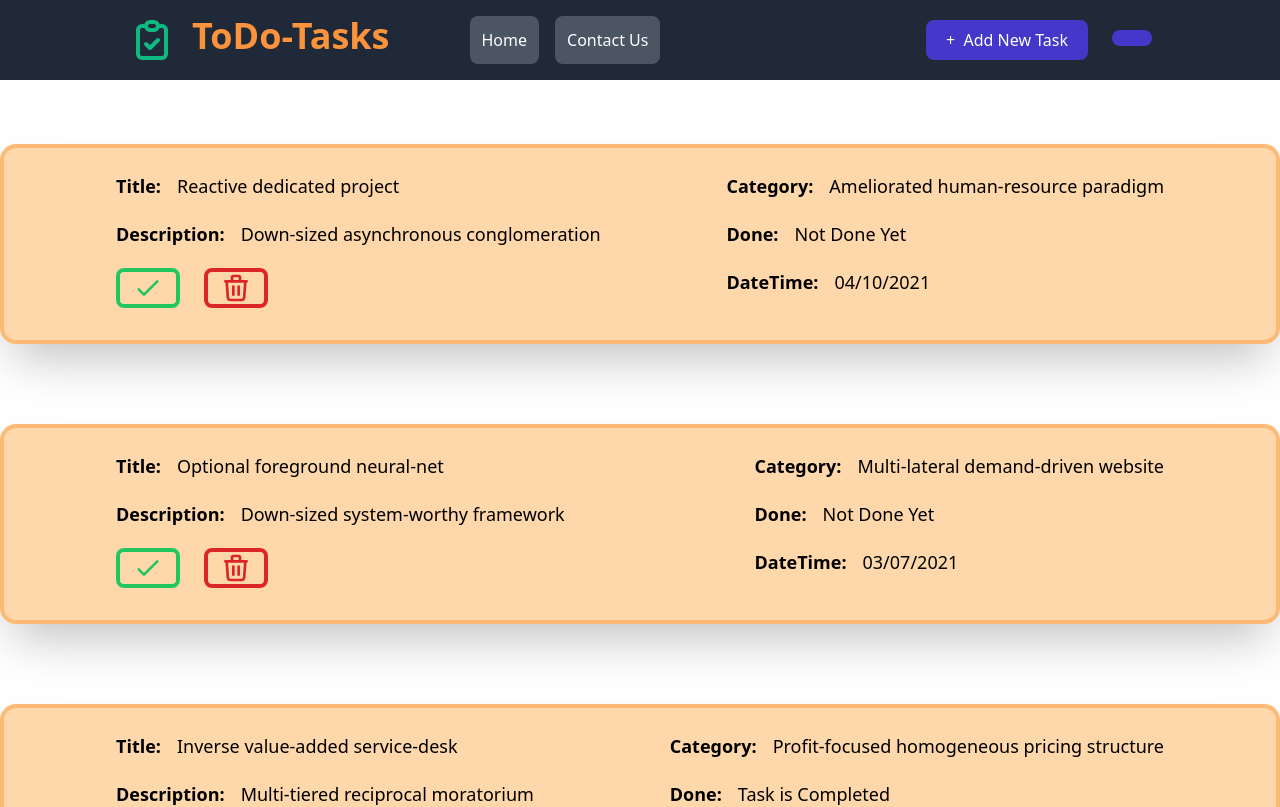
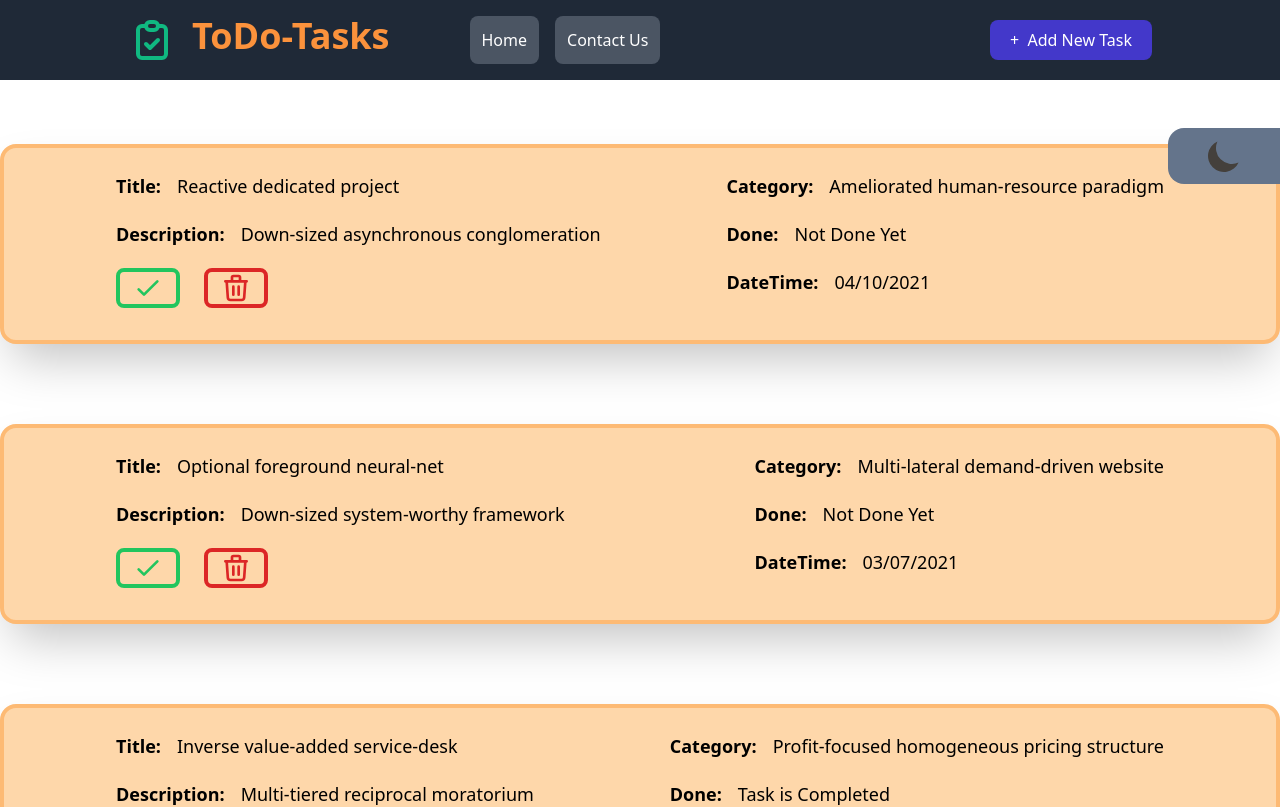
Before and after one commit to Kavish11402/React_Todo_Application, a React (Create React App) app: page / in a window 1280 px wide. Shown: the top 807 px of the page. Built offline with nearby package versions, Linux system fonts and the light colour scheme.

Commit message:
Dark Mode Added

```diff
--- a/src/App.js
+++ b/src/App.js
@@ -1,6 +1,47 @@
 import NavBar from "./Components/Navigation Bar/Nav Bar";
 import Todolist from "./Components/Todolist";
+import {useState} from "react";
 export default function App() {
+
+
+
+    const day = <svg xmlns="http://www.w3.org/2000/svg" className="h-10 w-10 shadow-blue-200" viewBox="0 0 20 20" fill="currentColor">
+        <path fill-rule="evenodd" d="M10 2a1 1 0 011 1v1a1 1 0 11-2 0V3a1 1 0 011-1zm4 8a4 4 0 11-8 0 4 4 0 018 0zm-.464 4.95l.707.707a1 1 0 001.414-1.414l-.707-.707a1 1 0 00-1.414 1.414zm2.12-10.607a1 1 0 010 1.414l-.706.707a1 1 0 11-1.414-1.414l.707-.707a1 1 0 011.414 0zM17 11a1 1 0 100-2h-1a1 1 0 100 2h1zm-7 4a1 1 0 011 1v1a1 1 0 11-2 0v-1a1 1 0 011-1zM5.05 6.464A1 1 0 106.465 5.05l-.708-.707a1 1 0 00-1.414 1.414l.707.707zm1.414 8.486l-.707.707a1 1 0 01-1.414-1.414l.707-.707a1 1 0 011.414 1.414zM4 11a1 1 0 100-2H3a1 1 0 000 2h1z"
+            clip-rule="evenodd" />
+    </svg>
+
+    const night = <svg xmlns="http://www.w3.org/2000/svg" className="h-10 w-10" viewBox="0 0 20 20" fill="currentColor">
+        <path d="M17.293 13.293A8 8 0 016.707 2.707a8.001 8.001 0 1010.586 10.586z" />
+    </svg>
+
+
+    const [todoTheme,setTodoTheme] = useState("max-w-9xl flex justify-between bg-orange-200 shadow-2xl mt-12 mb-20 mx-auto px-28 py-6 rounded-2xl border-solid border-4 border-orange-300")
+
+
+    const [btnText,setBtnText] =useState(night)
+    const [btnIcon,setBtnIcon] = useState("text-stone-700 transition ease-in-out mx-auto")
+    const [dayNight,setDayNight] = useState("flex items-center z-50 rounded-tl-2xl rounded-bl-2xl fixed top-32 right-0 bg-slate-500  h-14 w-28")
+    const [Theme,setTheme] =useState("absolute top-0 left-0 right-0 bg-white")
+
+    const toggle = ()=>{
+        if(Theme==="absolute top-0 left-0 right-0 bg-gray-600")
+        {
+            setTheme("absolute top-0 left-0 right-0 bg-white")
+            setBtnText(night)
+            setBtnIcon("text-stone-700 transition ease-in-out mx-auto")
+            setDayNight("flex items-center z-50 rounded-tl-2xl rounded-bl-2xl fixed top-32 right-0 bg-slate-500  h-14 w-28")
+
+            setTodoTheme("max-w-9xl flex justify-between bg-orange-200 shadow-2xl mt-12 mb-20 mx-auto px-28 py-6 rounded-2xl border-solid border-4 border-orange-300")
+        }
+        else {
+            setTheme("absolute top-0 left-0 right-0 bg-gray-600")
+            setDayNight("flex items-center z-50 rounded-tl-2xl rounded-bl-2xl fixed top-32 right-0 bg-white  h-14 w-28")
+            setBtnIcon("text-yellow-400 transition ease-in-out mx-auto")
+            setBtnText(day)
+            setTodoTheme("text-white max-w-9xl flex justify-between bg-gray-900 shadow-2xl shadow-blue-200 mt-12 mb-20 mx-auto px-28 py-6 rounded-2xl border-solid border-4 border-white")
+        }
+    }
+
 
     const todos=
         [
@@ -85,11 +126,18 @@ export default function App() {
                 "date": "25/01/2022"
             }
         ]
+
     return (
-        <div>
-            <NavBar/>
-            <div className="mt-36"> <Todolist todos={todos} /> </div>
+        <div className="relative">
+            <div className={Theme}>
+                <div className={dayNight}>
+                    <button onClick={toggle} className={btnIcon} >
+                        {btnText}
+                    </button>
+                </div>
+                <NavBar/>
+                <div className="mt-36"> <Todolist todos={todos} todoTheme={todoTheme} /> </div>
+            </div>
         </div>
-
     )
 }
--- a/src/Components/Model/Todo.js
+++ b/src/Components/Model/Todo.js
@@ -5,19 +5,11 @@ import Category from "../List Components/Category";
 import Done from "../List Components/Done";
 import Date from "../List Components/Date";
 
-export default function Todo({todo})
+export default function Todo({todo,todoTheme})
 {
     return(
 
-        <div className="max-w-9xl
-                        flex justify-between
-                        bg-orange-200
-                        shadow-2xl
-                        mt-12 mb-20 mx-auto
-                        px-28
-                        py-6
-                        rounded-2xl
-                        border-solid border-4 border-orange-300">
+        <div className={todoTheme}>
 
 
 
--- a/src/Components/Navigation Bar/Day Night Mode/DayNight.js
+++ /dev/null
@@ -1,29 +0,0 @@
-export default function DayNight()
-{
-    let flag = 1;
-    let d;
-  return(
-    <div>
-        <button className={"text-md bg-indigo-700 px-5 py-2 rounded-lg transition ease-in-out hover:bg-indigo-500 ml-6"} onClick={()=>{
-            if (flag===1)
-            {
-                d = <svg xmlns="http://www.w3.org/2000/svg" className="h-5 w-5" viewBox="0 0 20 20" fill="currentColor">
-                    <path fill-rule="evenodd"
-                          d="M10 2a1 1 0 011 1v1a1 1 0 11-2 0V3a1 1 0 011-1zm4 8a4 4 0 11-8 0 4 4 0 018 0zm-.464 4.95l.707.707a1 1 0 001.414-1.414l-.707-.707a1 1 0 00-1.414 1.414zm2.12-10.607a1 1 0 010 1.414l-.706.707a1 1 0 11-1.414-1.414l.707-.707a1 1 0 011.414 0zM17 11a1 1 0 100-2h-1a1 1 0 100 2h1zm-7 4a1 1 0 011 1v1a1 1 0 11-2 0v-1a1 1 0 011-1zM5.05 6.464A1 1 0 106.465 5.05l-.708-.707a1 1 0 00-1.414 1.414l.707.707zm1.414 8.486l-.707.707a1 1 0 01-1.414-1.414l.707-.707a1 1 0 011.414 1.414zM4 11a1 1 0 100-2H3a1 1 0 000 2h1z"
-                          clip-rule="evenodd"/>
-                </svg>
-                flag=0;
-            }
-            else
-            {
-                d= <svg xmlns="http://www.w3.org/2000/svg" className="h-5 w-5" viewBox="0 0 20 20" fill="currentColor">
-                    <path d="M17.293 13.293A8 8 0 016.707 2.707a8.001 8.001 0 1010.586 10.586z"/>
-                </svg>
-                flag=1;
-            }
-        }}>
-            <div>{d}</div>
-        </button>
-    </div>
-  );
-}
--- a/src/Components/Navigation Bar/Nav Bar.js
+++ b/src/Components/Navigation Bar/Nav Bar.js
@@ -1,4 +1,3 @@
-import DayNight from "./Day Night Mode/DayNight";
 
 export default function NavBar()
 {
@@ -25,7 +24,6 @@ export default function NavBar()
         </div>
         <div className="flex">
             <button className={"text-md bg-indigo-700 px-5 py-2 rounded-lg transition ease-in-out hover:bg-indigo-500"} >+&nbsp;&nbsp;Add New Task</button>
-            <DayNight/>
         </div>
       </nav>
     </div>
--- a/src/Components/Todolist.js
+++ b/src/Components/Todolist.js
@@ -1,5 +1,5 @@
 import Todo from "./Model/Todo";
-export default function Todolist({todos})
+export default function Todolist({todos ,todoTheme})
 {
     return(
         <div>
@@ -7,7 +7,7 @@ export default function Todolist({todos})
                 todos.map(
                     (todo)=>{
                         return(
-                            <Todo todo={todo}/>
+                            <Todo todo={todo} todoTheme={todoTheme}/>
                         );
                     }
                 )
```
